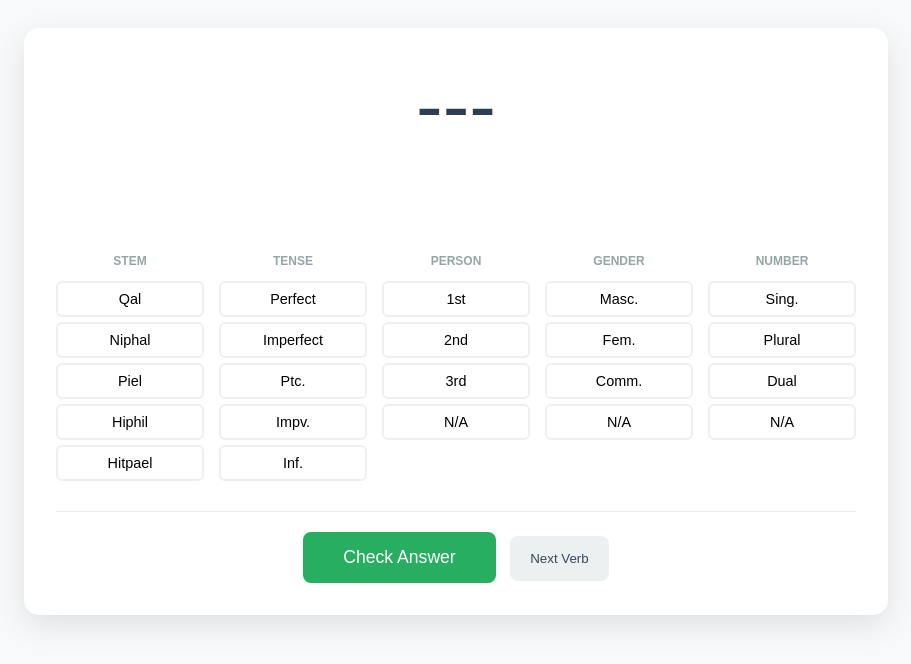
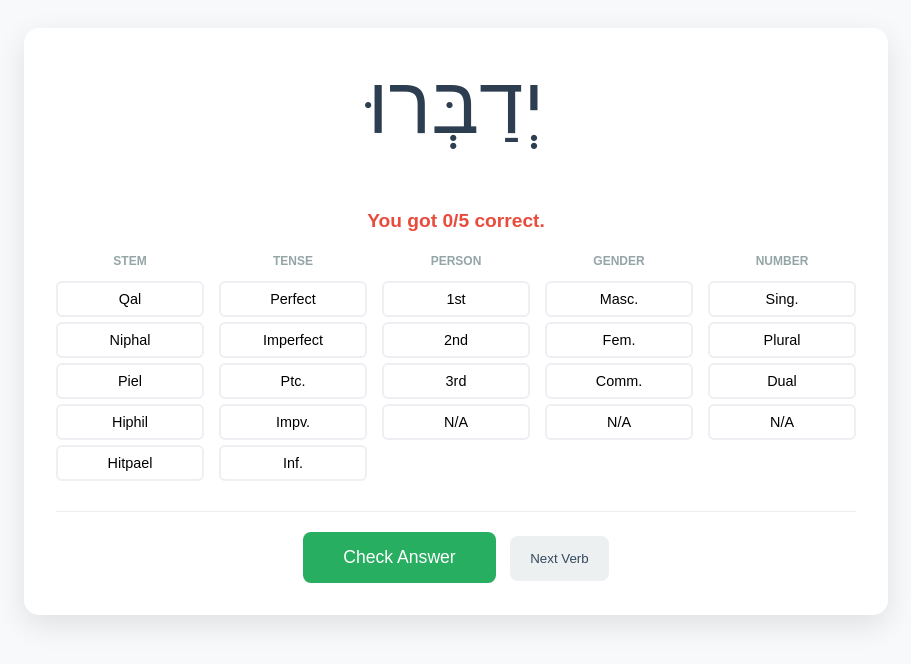
Before and after one commit to m-Drent/Hebrew-Verb-Parsing, a plain HTML site: page index.html in a window 1280 px wide. Both pictures are taken after a click on the button "Check Answer". Shown: the whole page, without its empty margins (184-1095 px from the left). Drawn offline with Linux system fonts and the light colour scheme.

Commit message:
Update index.html

```diff
--- a/index.html
+++ b/index.html
@@ -92,10 +92,10 @@
 
 <script>
     const verbs = [
-        { text: "שָׁמַרְתִּי", stem: "Qal", tense: "Qatal", p: "1", g: "c", n: "s" },
-        { text: "יְדַבְּרוּ", stem: "Piel", tense: "Yiqtol", p: "3", g: "m", n: "p" },
-        { text: "תִּכְתֹּבְנָה", stem: "Qal", tense: "Yiqtol", p: "3", g: "f", n: "p" },
-        { text: "יִקְטְלוּ", stem: "Qal", tense: "Yiqtol", p: "3", "2", g: "f", n: "p" }
+        { text: "שָׁמַרְתִּי", stem: ["Qal"], tense: ["Qatal"], p: ["1"], g: ["c"], n: ["s"] },
+        { text: "יְדַבְּרוּ", stem: ["Piel"], tense: ["Yiqtol"], p: ["3"], g: ["m"], n: ["p"] },
+        // Example of a multi-option verb:
+        { text: "יִקְטְלוּ", stem: ["Qal"], tense: ["Yiqtol"], p: ["2", "3"], g: ["m"], n: ["p"] }
     ];
 
     let currentVerb = null;
@@ -128,18 +128,14 @@
         let correctCount = 0;
 
         categories.forEach(cat => {
-            const correctAnswers = currentVerb[cat];
-            const userValue = userSelection[cat];
+            const correctOptions = currentVerb[cat];
+            const userChoice = userSelection[cat];
 
-            // Check if the answer is an array (multiple options) or a string (single option)
-            if (Array.isArray(correctAnswers)) {
-                if (correctAnswers.includes(userValue)) {
+            // This checks if the user's selection is inside the array of correct options
+            if (Array.isArray(correctOptions) && correctOptions.includes(userChoice)) {
                 correctCount++;
-                }
-            } else {
-                if (userValue === correctAnswers) {
+            } else if (userChoice === correctOptions) {
                 correctCount++;
-                }
             }
         });
 
```
Lines whose indentation alone changed are shown as unchanged.
